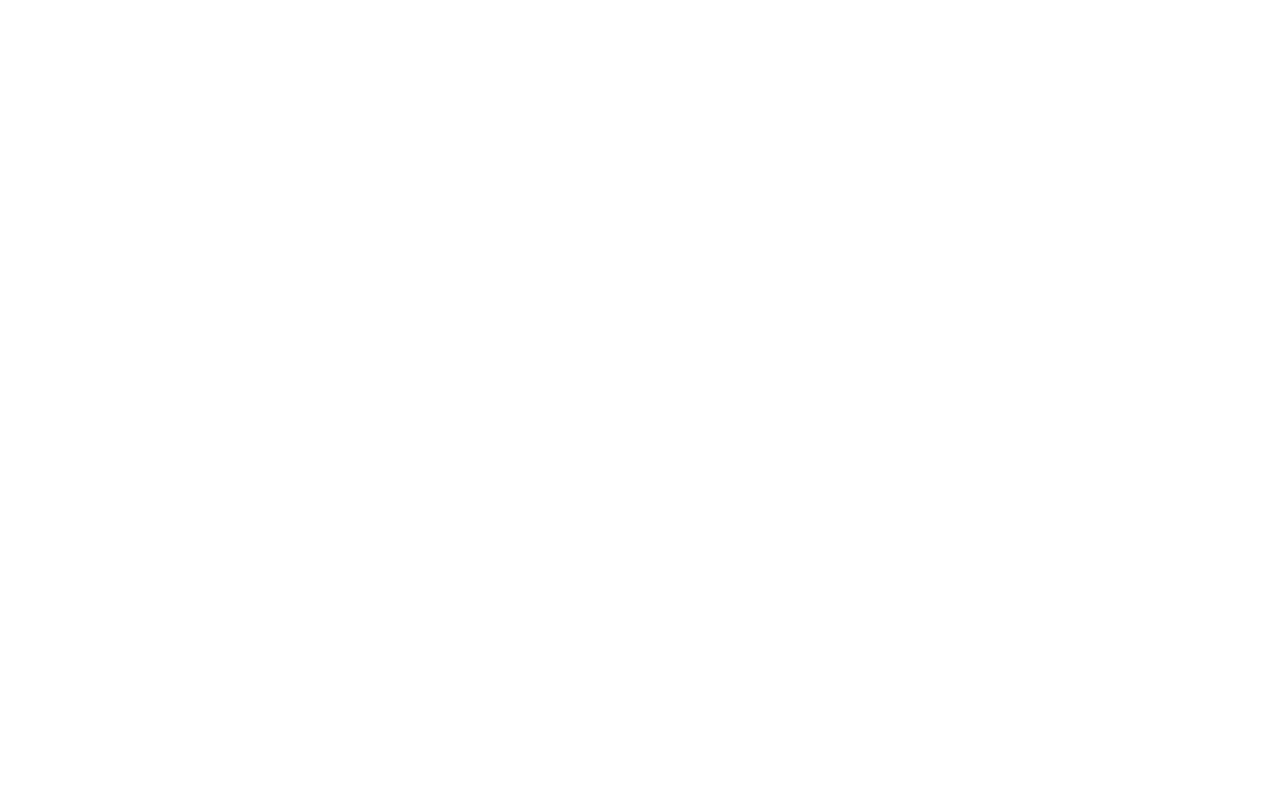
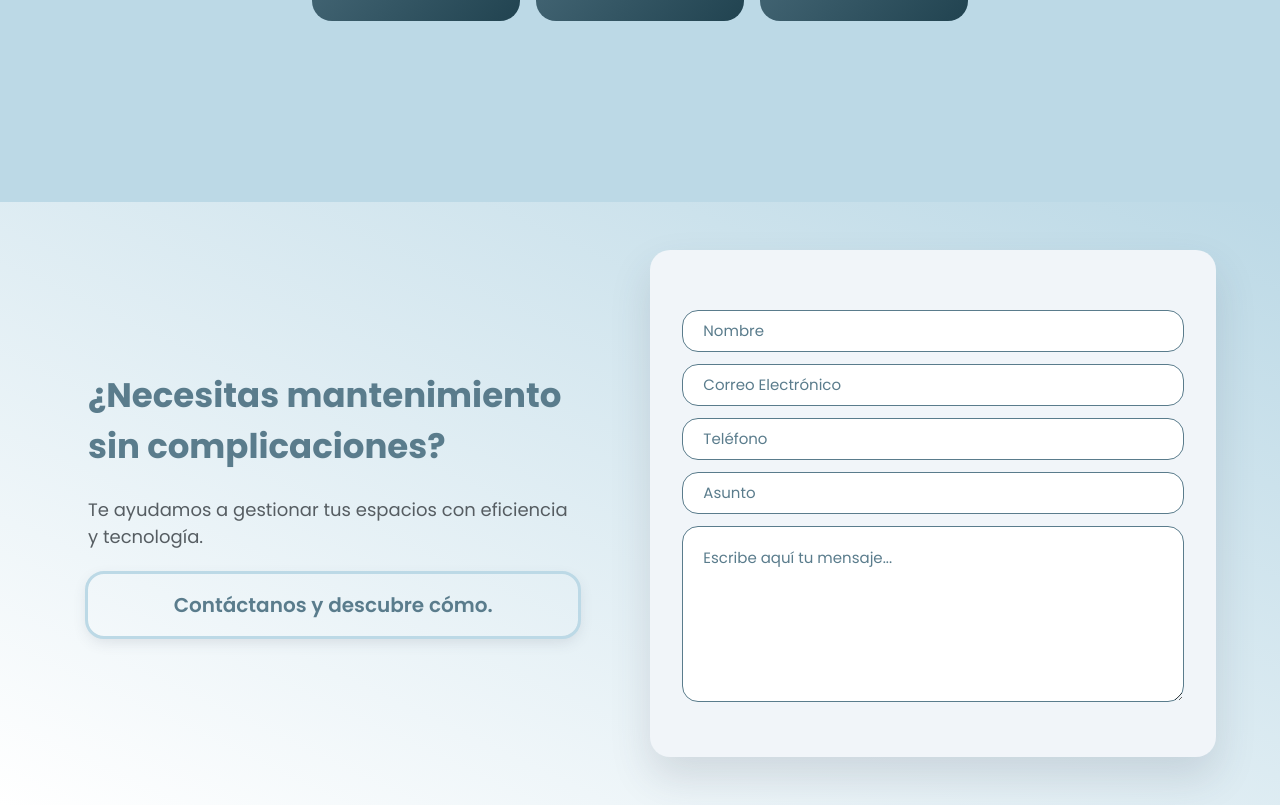
Before and after one commit to rebkg87/Mantify_website, a React (Vite) app: page / in a window 1280 px wide. Shown: the part 2410-3215 px from the top of the page. Before the commit the page ends 2516 px from the top, so only its background shows below. Built offline with nearby package versions, Linux system fonts and the light colour scheme.

Commit message:
add contact section to homepage

```diff
--- a/package.json
+++ b/package.json
@@ -16,6 +16,7 @@
     "@tailwindcss/vite": "^4.1.4",
     "@vitejs/plugin-react": "^4.4.0",
     "animejs": "^4.0.1",
+    "emailjs": "^4.0.3",
     "framer-motion": "^12.6.5",
     "gsap": "^3.12.7",
     "heroicons": "^2.2.0",
--- /dev/null
+++ b/src/components/sections/Contact.jsx
@@ -0,0 +1,28 @@
+import React from 'react'
+import ContactForm from '../ui/ContactForm'
+
+const Contact = ({ contactTitle, contactDescription, contactList, contactCTA, listVisibility, className }) => {
+    return (
+        <div className={`${className} flex flex-col justify-center items-center md:flex-row gap-12 py-12 px-16 bg-gradient-to-tr from-white to-tertiary dark:from-primary dark:to-secondary`}>
+            <div className="flex flex-col p-6" >
+                <h2 className='text-secondary font-bold text-3xl dark:text-tertiary'>
+                    {contactTitle}
+                </h2>
+                <p className='text-tertiary-foreground dark:text-white text-md mt-6'>
+                    {contactDescription}
+                </p>
+                <ul className={`text-tertiary dark:text-white list-disc ${listVisibility} `}>
+                    <li>
+                        {contactList}
+                    </li>
+                </ul>
+                <h4 className='inline-flex items-center justify-center text-secondary font-semibold text-lg dark:text-white p-4 outline shadow-md outline-tertiary rounded-2xl mt-6 '>
+                    {contactCTA}
+                </h4>
+            </div>
+            <ContactForm />
+        </div>
+    )
+}
+
+export default Contact
--- a/src/components/sections/Hero2.jsx
+++ b/src/components/sections/Hero2.jsx
@@ -4,8 +4,8 @@
 const Hero2 = () => {
 
     return (
-        <div className='h-screen w-full overflow-hidden relative'>
-            <section className=' py-20 px-12 absolute top-0 left-0 w-full h-full flex flex-col md:flex-row justify-center items-center gap-6'>
+        <div className='h-screen w-full overflow-hidden relative mt-12'>
+            <section className='py-28 px-12 absolute top-0 left-0 w-full h-full flex flex-col md:flex-row justify-center items-center gap-6'>
                 <div className='flex flex-col md:flex-row items-center gap-6 md:gap-12 w-full mr-10'>
                     <div className="relative z-[1] w-full flex justify-center">
                         <img
--- a/src/components/sections/HowWeDo.jsx
+++ b/src/components/sections/HowWeDo.jsx
@@ -32,7 +32,7 @@
     ]
 
     return (
-        <div className='w-full h-screen flex flex-col items-center py-32 px-12 gap-6'>
+        <div className='mt-12 w-full h-screen flex flex-col items-center py-20 px-12 gap-6 dark:bg-secondary bg-tertiary'>
             <div>
                 <h2 className='text-secondary font-bold text-3xl dark:text-tertiary'>
                     ¿Cómo lo hacemos?
--- a/src/components/ui/Card.jsx
+++ b/src/components/ui/Card.jsx
@@ -2,12 +2,12 @@
 
 const Card = ({ title, description, number }) => {
     return (
-        <div className="group relative max-w-xs w-52 h-56 bg-gradient-to-tl from-primary to-secondary p-10 shadow-xl transform transition-all hover:scale-105 hover:shadow-2xl hover:bg-secondary dark:bg-white rounded-xl">
-            <div className="absolute top-0 left-0 w-full h-full bg-secondary transform scale-y-0 transition-transform duration-500 group-hover:scale-y-100 origin-top group-hover:origin-bottom p-7 rounded-xl">
+        <div className="group relative max-w-xs w-52 h-56 bg-gradient-to-tl from-primary to-secondary dark:from-tertiary dark:to-white p-10 shadow-xl transform transition-all hover:scale-105 hover:shadow-2xl hover:bg-secondary  dark:bg-white rounded-xl">
+            <div className="absolute top-0 left-0 w-full h-full bg-secondary dark:bg-primary transform scale-y-0 transition-transform duration-500 group-hover:scale-y-100 origin-top group-hover:origin-bottom p-7 rounded-xl">
                 <h2 className="absolute left-10 top-12 text-4xl font-extrabold opacity-50 transition-opacity duration-500 group-hover:opacity-100 transform group-hover:translate-y-[-40px] group-hover:text-tertiary text-secondary dark:text-tertiary">
                     {number}
                 </h2>
-                <h3 className='relative text-lg font-semibold mb-4 text-tertiary dark:text-secondary group-hover:text-white dark:group-hover:text-primary transition-all duration-500 group-hover:mt-10'>
+                <h3 className='relative text-lg font-semibold mb-4 text-tertiary dark:text-secondary group-hover:text-white dark:group-hover:text-tertiary transition-all duration-500 group-hover:mt-10'>
                     {title}
                 </h3>
                 <p className="text-tertiary dark:text-secondary">
--- /dev/null
+++ b/src/components/ui/ContactForm.jsx
@@ -0,0 +1,34 @@
+import React from 'react'
+import MainInput from './MainInput'
+
+const ContactForm = () => {
+    return (
+        <div className='flex flex-col md:flex-row gap-6 py-12 px-8 bg-slate-100 shadow-lg rounded-xl w-4/5'>
+            <div>
+                <MainInput
+                    id="Name"
+                    placeholder="Nombre"
+                />
+                <MainInput
+                    id="email"
+                    placeholder="Correo Electrónico"
+                />
+                <MainInput
+                    id="phone"
+                    placeholder="Teléfono"
+                />
+                <MainInput
+                    id="title"
+                    placeholder="Asunto"
+                />
+                <textarea
+                    id="content"
+                    placeholder="Escribe aquí tu mensaje..."
+                    className="w-full rounded-2xl border border-secondary mt-3 place-content-start p-5 text-left focus:outline-tertiary  text-tertiary-foreground placeholder:text-secondary text-sm h-44"
+                />
+            </div>
+        </div>
+    )
+}
+
+export default ContactForm
--- /dev/null
+++ b/src/components/ui/MainInput.jsx
@@ -0,0 +1,16 @@
+import { forwardRef } from "react"
+
+const MainInput = forwardRef(({ type = "text", id, className, placeholder, ...rest }, ref) => {
+    return (
+        <input
+            type={type}
+            id={id}
+            ref={ref}
+            className={`w-full h-10 rounded-2xl border border-secondary mt-3 place-content-start p-5 text-left focus:outline-tertiary  text-tertiary-foreground placeholder:text-secondary text-sm ${className ? " " + className : ""}`}
+            placeholder={placeholder}
+            {...rest}
+        />
+    )
+})
+
+export default MainInput
--- a/src/pages/HomePage.jsx
+++ b/src/pages/HomePage.jsx
@@ -3,13 +3,19 @@
 import Hero2 from '../components/sections/Hero2'
 import Card from '../components/ui/Card'
 import HowWeDo from '../components/sections/HowWeDo'
+import Contact from '../components/sections/Contact'
 
 const HomePage = () => {
   return (
     <div>
       <MainHero />
       <Hero2 />
-      <HowWeDo/>
+      <HowWeDo />
+      <Contact
+        listVisibility="hidden"
+        contactTitle="¿Necesitas mantenimiento sin complicaciones?"
+        contactDescription="Te ayudamos a gestionar tus espacios con eficiencia y tecnología."
+        contactCTA="Contáctanos y descubre cómo." />
     </div>
   )
 }
--- /dev/null
+++ b/src/validationSchemas/validationSchemas.js
@@ -0,0 +1,9 @@
+import * as yup from 'yup'
+
+export const contactFormSchema = yup.object().shape({
+    name: yup.string().required('El contenido es obligatorio'),
+    title: yup.string().required('El contenido es obligatorio'),
+    email: yup.string().email("Formato no válido").required("Este campo es obligatorio"),
+    phone: yup.string().required("Este campo es obligatorio"),
+    content: yup.string().required('El contenido es obligatorio')
+})
```
Also changed, not shown: 1 other file (tests, documents, lock files or other folders).
